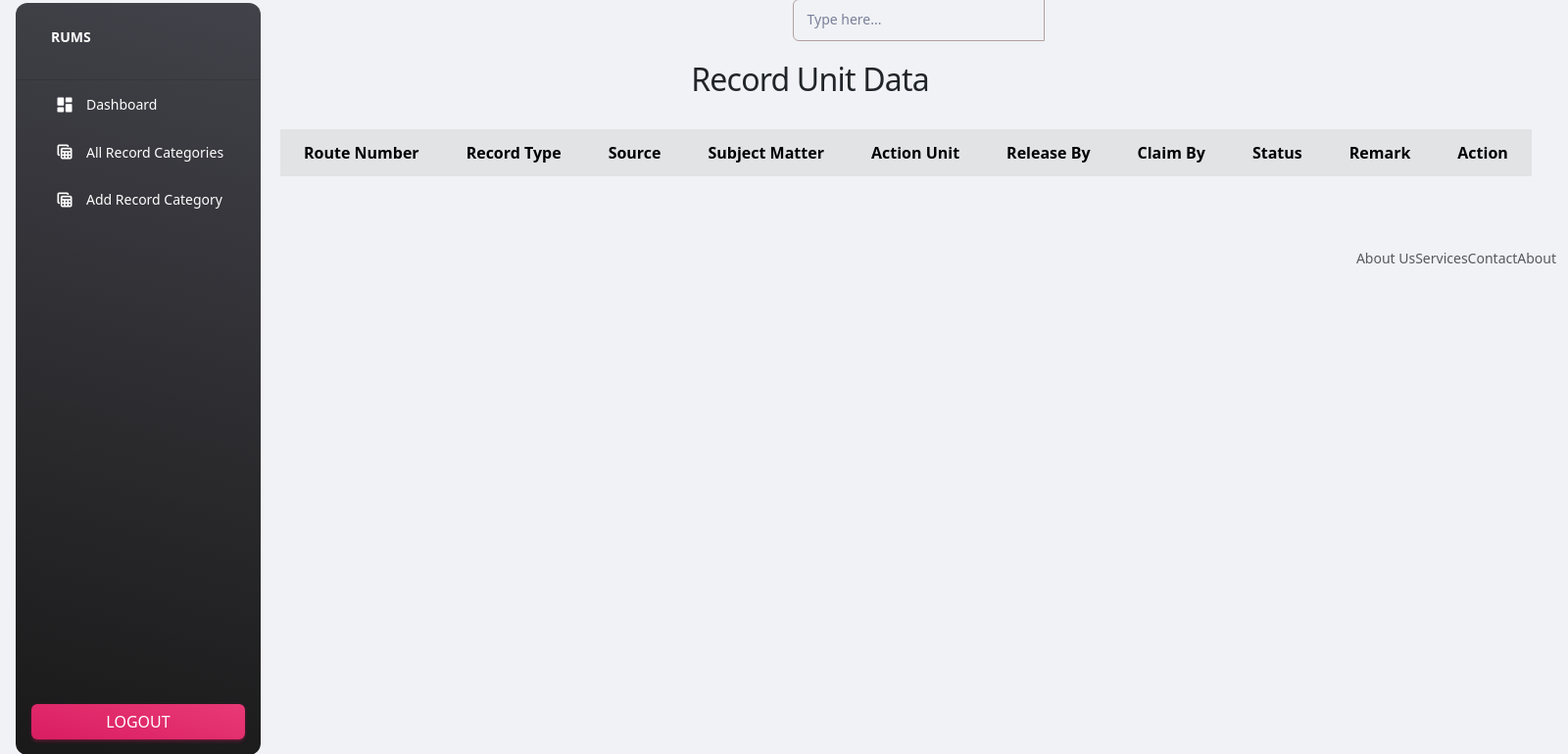
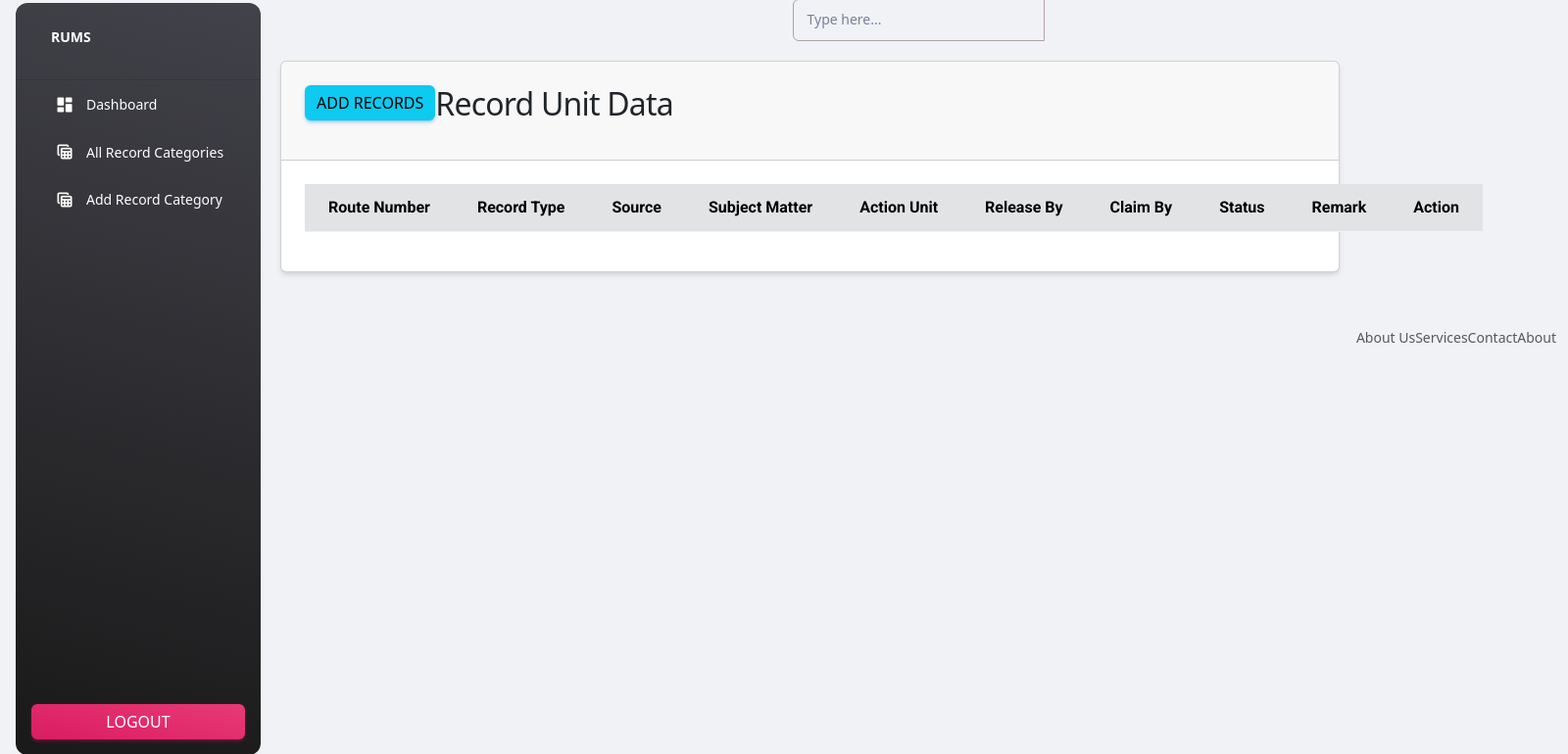
Before and after one commit to vic-reporte/RECORD-MNGT-SYSTEM, a PHP site: page /admin/category.php in a window 1600 px wide. Shown: the part 13-783 px from the top of the page at 98% size. Run offline with PHP 8.4, Linux system fonts and the light colour scheme; the visitor is signed in with stand-in values (Sample User, id 1); data that the repository does not hold is empty; some libraries are stand-ins or nearby versions.

Commit message:
Update all

```diff
--- a/admin/category.php
+++ b/admin/category.php
@@ -7,9 +7,11 @@ include('../middleware/adminMiddleware.php');
 <div class="container-fluid py-2">
     <div class="row">
         <div class="col-md-10">
-            <!--div class="card"-->
-              <div class="card-header text-center">
-                <h2>Record Unit Data </h2> <br>
+            <div class="card">
+              <div class="card-header">
+                <h2>Record Unit Data
+                  <a href="add-record-category.php" class="btn btn-info float-end">Add Records</a>
+                </h2>
               </div>
               <div class="card-body">
                 <table class="table table-secondary table-hover">
@@ -71,9 +73,6 @@ include('../middleware/adminMiddleware.php');
                         ?>
                     </tbody>
                 </table>
-                <div>
-
-                </div>
               </div>
             </div>
         </div>
--- a/admin/includes/sidebar.php
+++ b/admin/includes/sidebar.php
@@ -10,7 +10,7 @@
     <div class="collapse navbar-collapse  w-auto  max-height-vh-100" id="sidenav-collapse-main">
       <ul class="navbar-nav">
         <li class="nav-item">
-          <a class="nav-link text-white " href="add-record-category.php">
+          <a class="nav-link text-white " href="add-record.php">
             <div class="text-white text-center me-2 d-flex align-items-center justify-content-center">
               <i class="material-icons opacity-10">dashboard</i>
             </div>
@@ -26,7 +26,7 @@
           </a>
         </li>
         <li class="nav-item">
-          <a class="nav-link text-white " href="add-record-category.php">
+          <a class="nav-link text-white " href="add-record.php">
             <div class="text-white text-center me-2 d-flex align-items-center justify-content-center">
               <i class="material-icons opacity-10">table_view</i>
             </div>
```
Also changed, not shown: admin/add-record.php (renamed from admin/add-record-category.php, +0 -69 lines), admin/code.php (+8 -8 lines).
